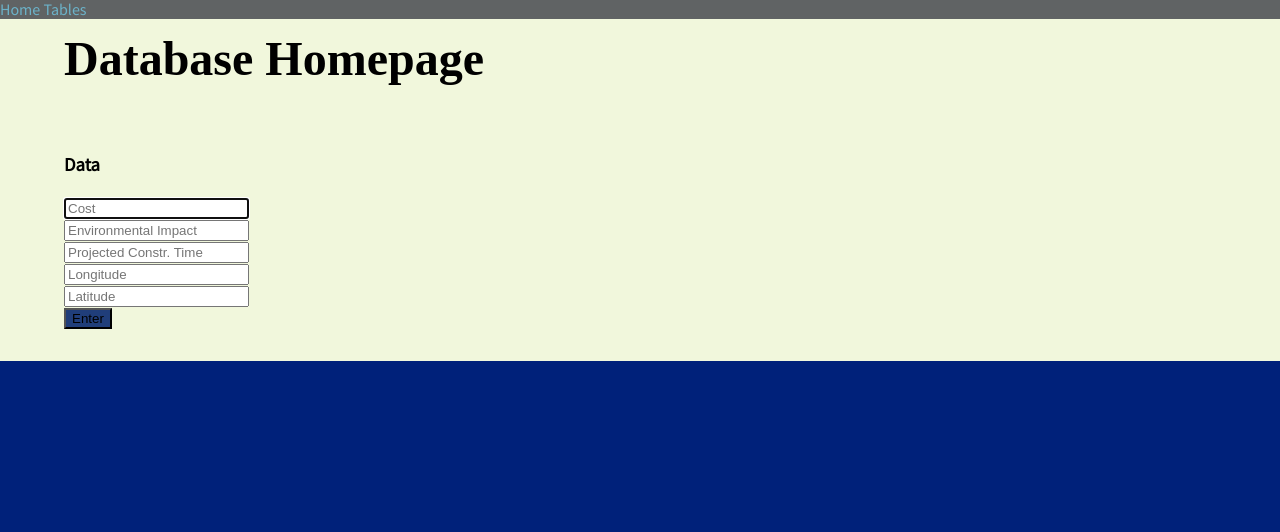
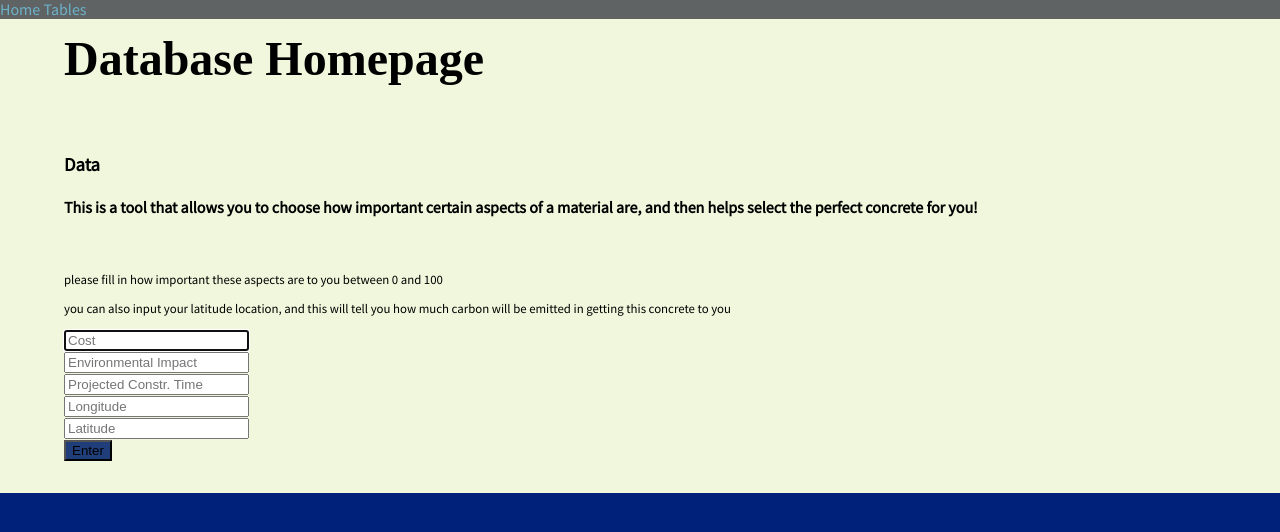
Before and after one commit to kyrill-borz/hackathondatabase, a Flask app: page / in a window 1280 px wide. Shown: the part 33-565 px from the top of the page. Run offline with Flask 2, Linux system fonts and the light colour scheme; some web fonts are replaced.

Commit message:
made everything work and added a description

```diff
--- a/basic_algorithm.py
+++ b/basic_algorithm.py
@@ -1,8 +1,9 @@
 """ Loads the CSV file and filters to components of interest. """
+
+__author__ = "Eve Sherratt, John Jessop"
 
 # External imports
 import pandas as pd
-import numpy as np
 
 def load_data(csv_file):
     """ Loads the CSV file and filters to components of interest. """
@@ -24,9 +25,8 @@ def create_score(df, money_weight=100, eco_weight=100, speed_weight=100):
 
     df2["Speed score (%)"] = df["Construction times"] * 10
 
-    df2["Overall score (%)"] = (((df2["Money score (%)"]*money_weight) + (df2["Eco score (%)"]*eco_weight) + (df2["Speed score (%)"]*speed_weight)) /  (money_weight + eco_weight + speed_weight)).astype(int)
-    print(df2)
+
+    total_weight = int(money_weight) + int(eco_weight) + int(speed_weight)
+    df2["Overall score (%)"] = (((df2["Money score (%)"]*int(money_weight)) + (df2["Eco score (%)"]*int(eco_weight)) + (df2["Speed score (%)"]*int(speed_weight))) /  total_weight).round().astype(int)
+
     return df2
-
-df = load_data("static/data/concrete.csv")
-df = create_score(df, money_weight=100, eco_weight=100, speed_weight=100)
--- a/routes.py
+++ b/routes.py
@@ -4,12 +4,7 @@ import pandas as pd
 import requests
 import uuid
 from flask import Flask, session, render_template, request, flash, redirect, url_for, jsonify
-from flask_session import Session
-from simplejson import load
-from sqlalchemy import create_engine
-from sqlalchemy.orm import scoped_session, sessionmaker
-from datetime import datetime
-from basic_algorithm import load_data
+from basic_algorithm import load_data,create_score
 
 app = Flask(__name__)
 db = "static/data/concrete.csv"
@@ -18,12 +13,13 @@ db = "static/data/concrete.csv"
 @app.route('/', methods = ['POST', 'GET'])
 def index():
     if request.method == 'POST':
-            no1=request.form.get('weighting 1')
-            no2=request.form.get('weighting 2')
-            no3=request.form.get('weighting 3')
+            no1=int(request.form.get('weighting 1'))
+            no2=int(request.form.get('weighting 2'))
+            no3=int(request.form.get('weighting 3'))
             longitude=request.form.get('longitude')
             latitude=request.form.get('latitude')
             data = load_data(db)
+            data=create_score(data, money_weight=no1, eco_weight=no2, speed_weight=no3)
             datatags=data.columns.values
             myData = data.values
 
@@ -32,13 +28,24 @@ def index():
 
 @app.route('/table', methods = ['POST', 'GET'])
 def table():
+        if request.method == 'POST':
+            no1=request.form.get('weighting 1')
+            no2=request.form.get('weighting 2')
+            no3=request.form.get('weighting 3')
+            longitude=request.form.get('longitude')
+            latitude=request.form.get('latitude')
+            data = load_data(db)
+            data=create_score(data, money_weight=no1, eco_weight=no2, speed_weight=no3)
+            datatags=data.columns.values
+            myData = data.values
 
+            return render_template('table.html', data=myData, datatags=datatags,size=len(datatags), the_title='Information')
 	# to read the csv file using the pandas library
-    data = load_data(db)
-    datatags=data.columns.values
-    myData = data.values
+        data = load_data(db)
+        datatags=data.columns.values
+        myData = data.values
 
-    return render_template('table.html', data=myData, datatags=datatags,size=len(datatags), the_title='Information')
+        return render_template('table.html', data=myData, datatags=datatags,size=len(datatags), the_title='Information')
 
 
 
--- a/static/css/main.css
+++ b/static/css/main.css
@@ -46,7 +46,7 @@ h2 {
 }
 
 p, li {
-    font-size: 1.4em;
+    font-size: 0.8em;
 }
 
 p.credit {
--- a/templates/index.html
+++ b/templates/index.html
@@ -6,7 +6,10 @@
 <h1>{{ the_title }}</h1>
 <div class="column is-4 is-offset-4">
     <h3 class="title">Data</h3>
-    <h4 class="subtitle">{{ message }}</h4>
+    <h4 class="subtitle">This is a tool that allows you to choose how important certain aspects of a material are, and then helps select the perfect concrete for you! </h4>
+    <br>
+    <p>please fill in how important these aspects are to you between 0 and 100</p>
+    <p>you can also input your latitude location, and this will tell you how much carbon will be emitted in getting this concrete to you</p>
     <div class="box">
         <form method = "POST" action="{{ url_for('table')}}">
             <div class="field">
```
